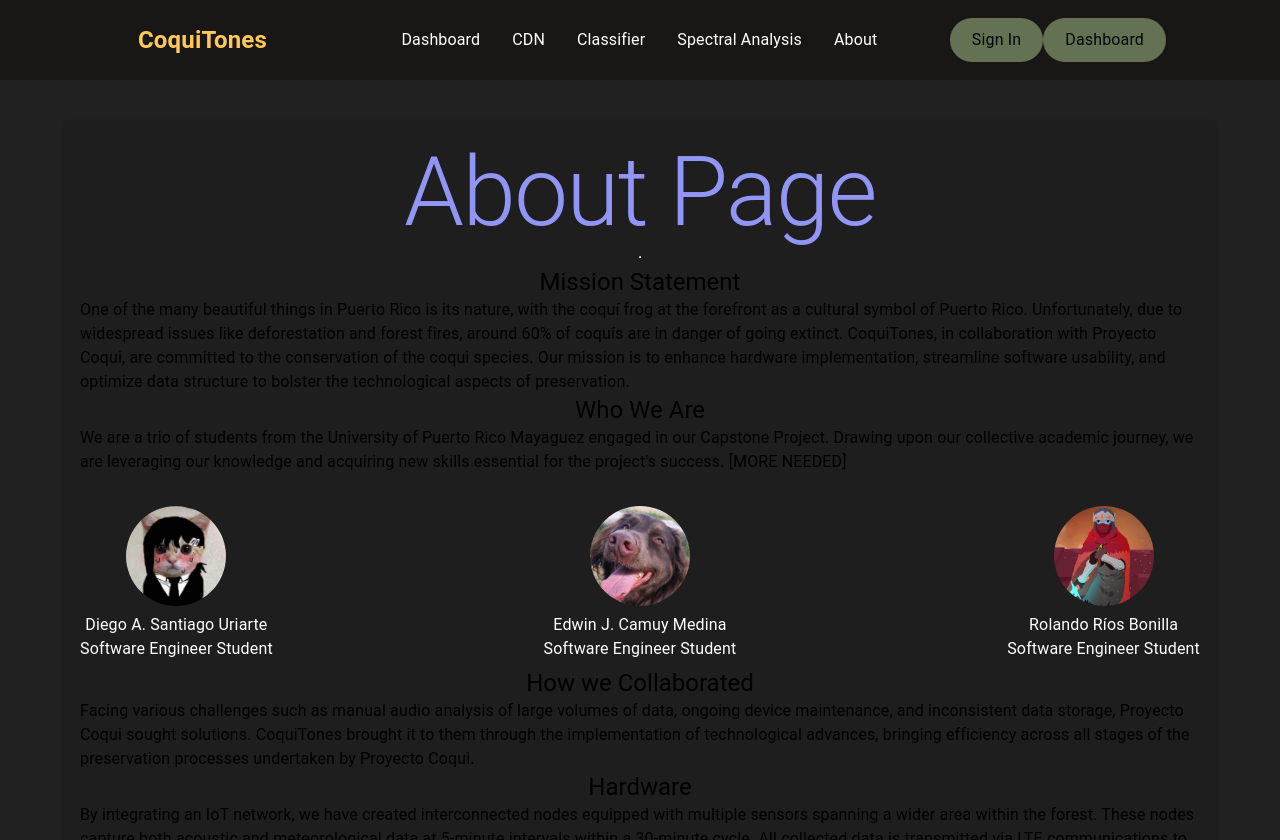
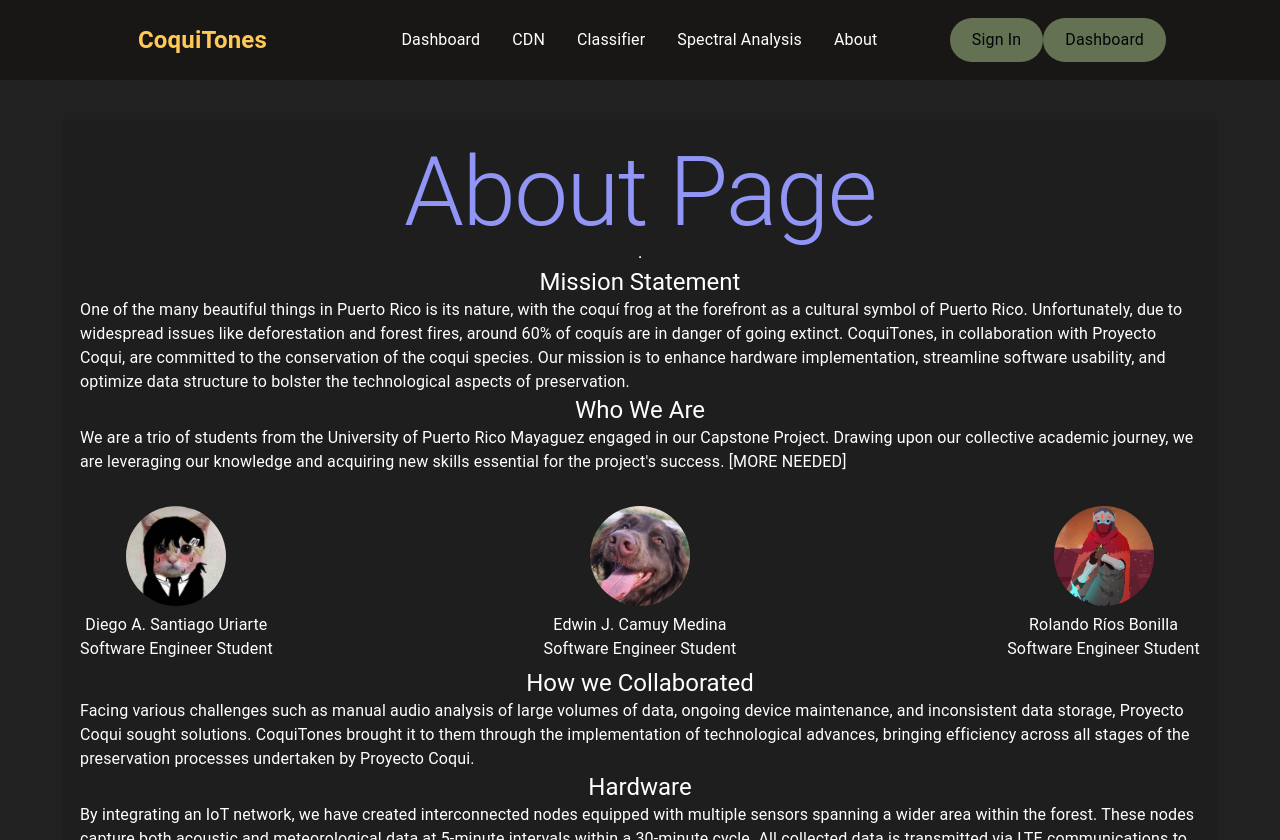
Before and after one commit to AlonsoUriarte14/CoquiTones, a React (Create React App) app in the folder Frontend/: page /About in a window 1280 px wide. Built offline with nearby package versions, Linux system fonts and the light colour scheme.

Commit message:
formating and color

```diff
--- a/Frontend/src/pages/About.jsx
+++ b/Frontend/src/pages/About.jsx
@@ -16,9 +16,9 @@ import theme from "../components/shared/Theme"
 import FileUpload from "../components/shared/FileUpload";
 import Navbar from "../components/shared/Navbar";
 
-const studentList = [{name: "Diego A. Santiago Uriarte", image: DiegoPic, bio: "Software Engineer Student" },
-                     {name: "Edwin J. Camuy Medina", image: EdwinPic, bio: 'Software Engineer Student' },
-                     {name: "Rolando Ríos Bonilla", image: RolandoPic, bio: 'Software Engineer Student' }];
+const studentList = [{ name: "Diego A. Santiago Uriarte", image: DiegoPic, bio: "Software Engineer Student" },
+{ name: "Edwin J. Camuy Medina", image: EdwinPic, bio: 'Software Engineer Student' },
+{ name: "Rolando Ríos Bonilla", image: RolandoPic, bio: 'Software Engineer Student' }];
 
 const About = () => {
 
@@ -54,12 +54,12 @@ const About = () => {
                                     About Page
                                 </Typography>
 
-                                <hr/>
+                                <hr />
 
-                                <Typography variant="h5" color="black" align="center">
+                                <Typography variant="h5" color="white" align="center">
                                     Mission Statement
                                 </Typography >
-                                <Typography variant="p" color="black" align="left">
+                                <Typography variant="p" color="white" align="left">
 
                                     One of the many beautiful things in Puerto Rico is its nature,
                                     with the coquí frog at the forefront as a cultural symbol of Puerto Rico.
@@ -72,12 +72,12 @@ const About = () => {
                                     structure to bolster the technological aspects of preservation.
                                 </Typography>
 
-                                <Typography variant='h5' color="black" align="center">
+                                <Typography variant='h5' color="white" align="center">
 
                                     Who We Are
                                 </Typography>
 
-                                <Typography variant='p' color="black">
+                                <Typography variant='p' color="white">
 
                                     We are a trio of students from the University of Puerto Rico Mayaguez engaged in our Capstone Project.
                                     Drawing upon our collective academic journey, we are leveraging our knowledge and acquiring new skills essential for the project's success.
@@ -88,11 +88,12 @@ const About = () => {
                                     display: 'flex',
                                     flexDirection: 'row',
                                     justifyContent: 'space-between',
-                                    gap: 4, width: '100'}}>
+                                    gap: 4, width: '100'
+                                }}>
 
                                     {studentList.map((item, index) => (
-                                        <div key={index} style={{ textAlign: 'center'}}>
-                                            <img src={item.image} alt={item.name} style={{width: '100px', height: '100px', borderRadius: '50%'}}/>
+                                        <div key={index} style={{ textAlign: 'center' }}>
+                                            <img src={item.image} alt={item.name} style={{ width: '100px', height: '100px', borderRadius: '50%' }} />
                                             <Typography>{item.name}</Typography>
                                             <Typography gutterBottom='true'>{item.bio}</Typography>
                                         </div>
@@ -100,34 +101,34 @@ const About = () => {
 
                                 </Box>
 
-                                <Typography variant="h5" color="black" align="center">
+                                <Typography variant="h5" color="white" align="center">
 
                                     How we Collaborated
                                 </Typography>
 
-                                <Typography variant="p" color="black">
+                                <Typography variant="p" color="white">
 
                                     Facing various challenges such as manual audio analysis of large volumes of data, ongoing device maintenance, and inconsistent data storage, Proyecto Coqui sought solutions. CoquiTones brought it to them through the implementation of technological advances, bringing efficiency across all stages of the preservation processes undertaken by Proyecto Coqui.
                                 </Typography>
 
-                                <Typography variant="h5" color="black" align="center">
+                                <Typography variant="h5" color="white" align="center">
 
 
                                     Hardware
                                 </Typography>
-                                <Typography variant="p" color="black" >
+                                <Typography variant="p" color="white" >
 
 
                                     By integrating an IoT network, we have created interconnected nodes equipped with multiple sensors spanning a wider area within the forest. These nodes capture both acoustic and meteorological data at 5-minute intervals within a 30-minute cycle. All collected data is transmitted via LTE communications to a remote server. To minimize device retrieval frequency, we've engineered a robust power supply system with the ability to harness solar energy, extending operational lifespan to a minimum of three weeks.
                                 </Typography>
 
 
-                                <Typography variant="h5" color="black" align="center">
+                                <Typography variant="h5" color="white" align="center">
 
 
                                     Software
                                 </Typography>
-                                <Typography variant="p" color="black">
+                                <Typography variant="p" color="white">
 
 
                                     We structured the collected data utilizing a Database Management System (DBMS) to provide efficient data manipulation capabilities as required, increasing productivity and facilitating the process. We will also employ a Sound Analysis Tool to transform audio files into spectrograms, further enhancing efficiency. Additionally, we are in the process of developing a machine learning model tasked with automating the identification of the coqui species inside said audio files, which will significantly streamline the workflow and improve productivity.
--- a/Frontend/src/pages/CDN.jsx
+++ b/Frontend/src/pages/CDN.jsx
@@ -1,4 +1,4 @@
-import React, { useState } from "react";
+import React, { useState, useMemo } from "react";
 import { ThemeProvider } from '@mui/material/styles';
 import CssBaseline from '@mui/material/CssBaseline';
 import Box from '@mui/material/Box';
@@ -62,6 +62,11 @@ const CDN = () => {
     }
 
     const [ducks, setDucks] = useState(initDummyDucks(), [])
+    const calcultaCols = () => {
+        return Math.ceil(Math.sqrt(ducks.length));
+    }
+    const numCols = useMemo(() => calcultaCols(), [ducks])
+
     return (
         <ThemeProvider theme={theme}>
             <Box sx={{ display: 'flex' }} >
@@ -100,7 +105,7 @@ const CDN = () => {
                     <Container maxWidth sx={{ mt: 10, mb: 10 }}>
                         <Grid container spacing={3}>
                             {ducks.map((duck) => (
-                                <Grid item key={duck.node_id} xs={12} md={6} lg={2}>
+                                <Grid item key={duck.node_id} xs={12} md={6} lg={Math.floor(12 / numCols)}>
                                     <Paper elevation={4}
                                         sx={{
                                             p: 2,
```
